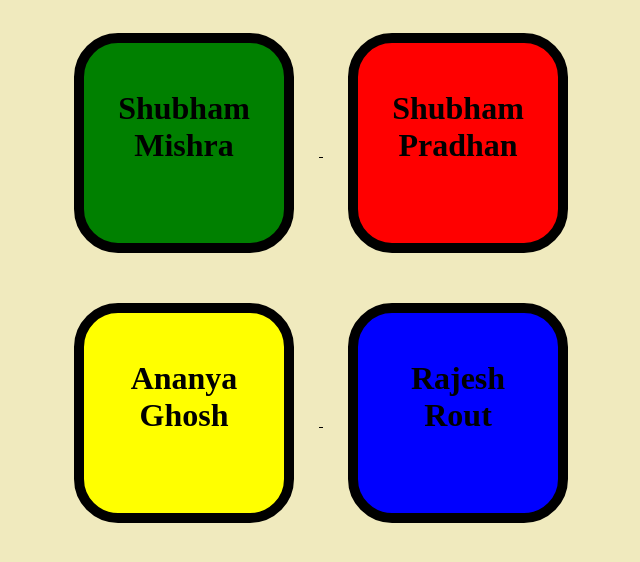
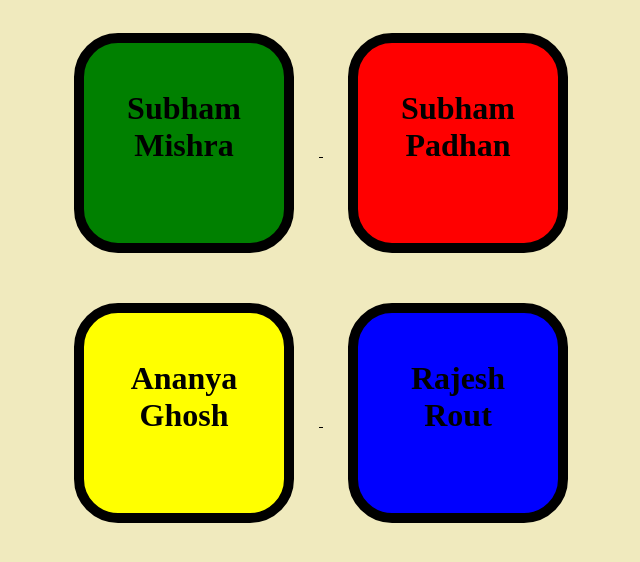
Before and after one commit to shasha-me/Invitation, a plain HTML site: page index.html in a window 1280 px wide. Shown: the whole page, without its empty margins (319-959 px from the left). Drawn offline with nearby package versions, Linux system fonts and the light colour scheme.

Commit message:
Update index.html

```diff
--- a/index.html
+++ b/index.html
@@ -14,13 +14,13 @@
         <div class="row">
             <a href="" class="popup-btn1">
                 <div type="button" id="green" class="btn green">
-                    <h2 class="name">Shubham Mishra</h2>
+                    <h2 class="name">Subham Mishra</h2>
                 </div>
             </a>
 
             <a class="popup-btn2" href="">
                 <div type="button" id="red" class="btn red">
-                    <h2 class="name">Shubham Pradhan</h2>
+                    <h2 class="name">Subham Padhan</h2>
                 </div>
             </a>
 
```
